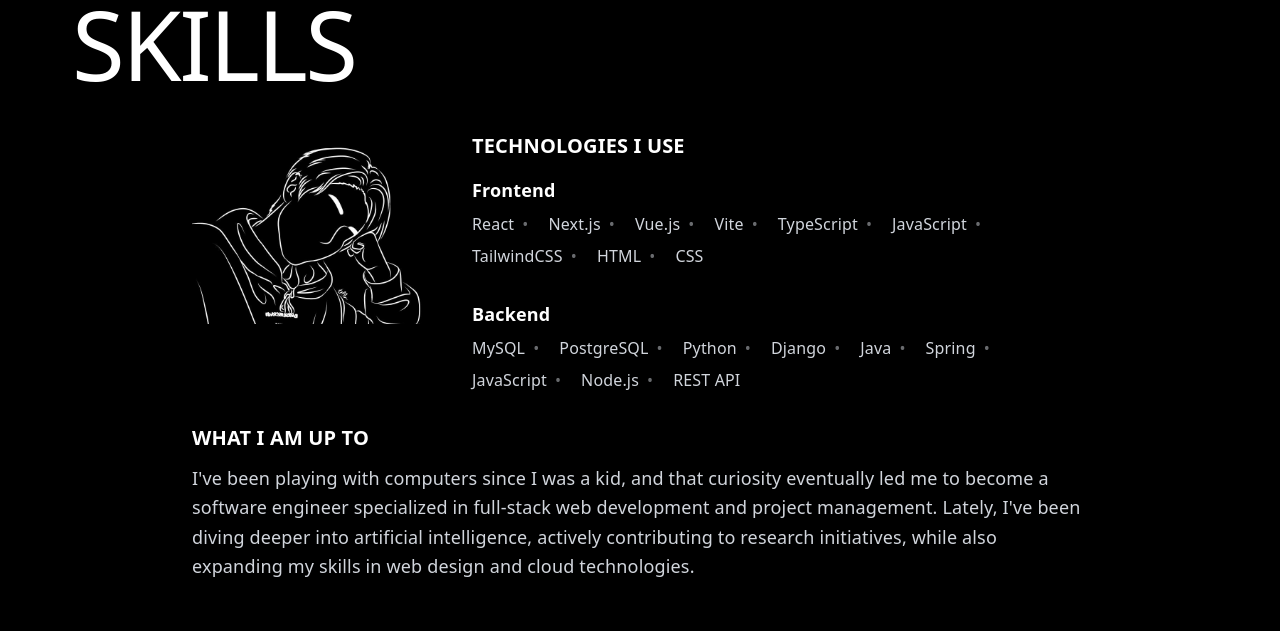
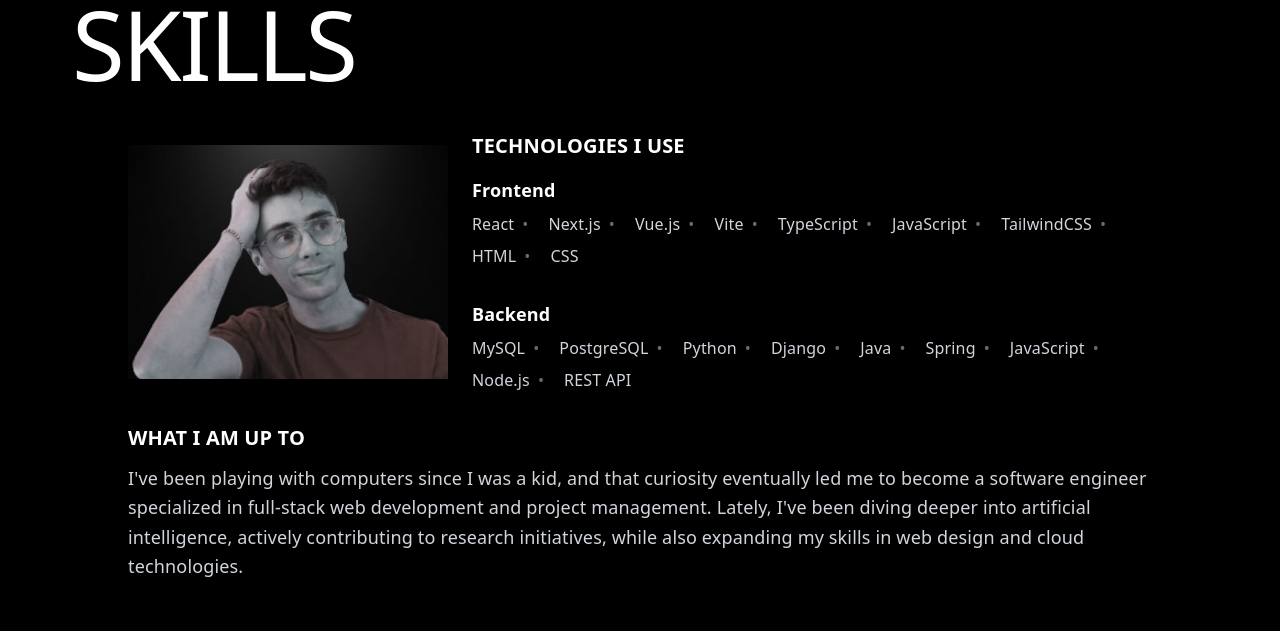
Before and after one commit to LuisMelladoDiaz/portfolio, a Next.js app: page / in a window 1280 px wide. Shown: the part 940-1571 px from the top of the page. Built offline with nearby package versions, Linux system fonts and the light colour scheme.

Commit message:
feat: add portrait photo

```diff
--- a/src/app/components/About.jsx
+++ b/src/app/components/About.jsx
@@ -14,15 +14,15 @@ const About = () => {
             </div>
 
             {/* Main content section */}
-            <section className="w-full max-w-4xl mx-auto flex flex-col md:flex-row items-start gap-8 md:gap-6">
+            <section className="w-full max-w-5xl mx-auto flex flex-col md:flex-row items-stretch gap-8 md:gap-6">
                 {/* Left column - Image */}
                 <div className="flex flex-col items-center md:items-start w-full md:w-auto">
-                    <div className="w-48 h-48 md:w-64 md:h-[200] rounded-xl overflow-hidden bg-black">
-                        <img
-                            src="/placeholder8.jpg"
-                            alt="Luis Mellado portrait"
-                            className="object-cover w-full h-full"
-                        />
+                    <div className="w-64 md:w-80 overflow-hidden bg-black h-full">
+                    <img
+                        src="/portrait.jpg"
+                        alt="Luis Mellado portrait"
+                        className="object-contain w-full h-full rounded-2xl"
+                    />
                     </div>
                 </div>
 
@@ -55,7 +55,7 @@ const About = () => {
             </section>
 
             {/* What I am up to section */}
-            <div className="w-full max-w-4xl mx-auto mt-10 md:mt-8">
+            <div className="w-full max-w-5xl mx-auto mt-10 md:mt-8">
                 <h3 className="text-xl md:text-xl font-bold text-white font-sans mb-3">WHAT I AM UP TO</h3>
                 <p className="text-base md:text-lg text-gray-300 font-sans leading-relaxed">
                     I've been playing with computers since I was a kid, and that curiosity eventually led me to become a software engineer specialized in full-stack web development and project management. Lately, I've been diving deeper into artificial intelligence, actively contributing to research initiatives, while also expanding my skills in web design and cloud technologies.
--- a/src/app/page.tsx
+++ b/src/app/page.tsx
@@ -15,9 +15,6 @@ export default function Home() {
       <Career />
       <Contact />
       <Footer />
-
-
-
     </>
   );
 }
```
Also changed, not shown: public/portrait.jpg (added).
